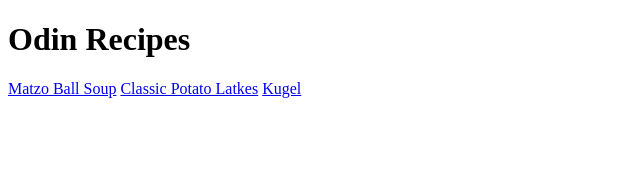
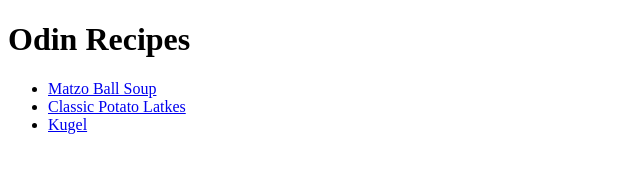
Before and after one commit to hayleymh/odin-recipes, a plain HTML site: page index.html in a window 1280 px wide. Shown: the whole page, without its empty margins (0-640 px from the left). Drawn offline with Linux system fonts and the light colour scheme.

Commit message:
Reformat index links into unordered list
Creating clearer distinction between unique recipe links on index

```diff
--- a/index.html
+++ b/index.html
@@ -6,8 +6,10 @@
     </head>
     <body>
         <h1>Odin Recipes</h1>
-        <a href="recipes/matzo-ball-soup.html">Matzo Ball Soup</a>
-        <a href="recipes/latkes.html">Classic Potato Latkes</a>
-        <a href="recipes/kugel.html">Kugel</a>
+        <ul>
+        <li><a href="recipes/matzo-ball-soup.html">Matzo Ball Soup</a></li>
+        <li><a href="recipes/latkes.html">Classic Potato Latkes</a></li>
+        <li><a href="recipes/kugel.html">Kugel</a></li>
+        </ul>
     </body>
 </html>
```
